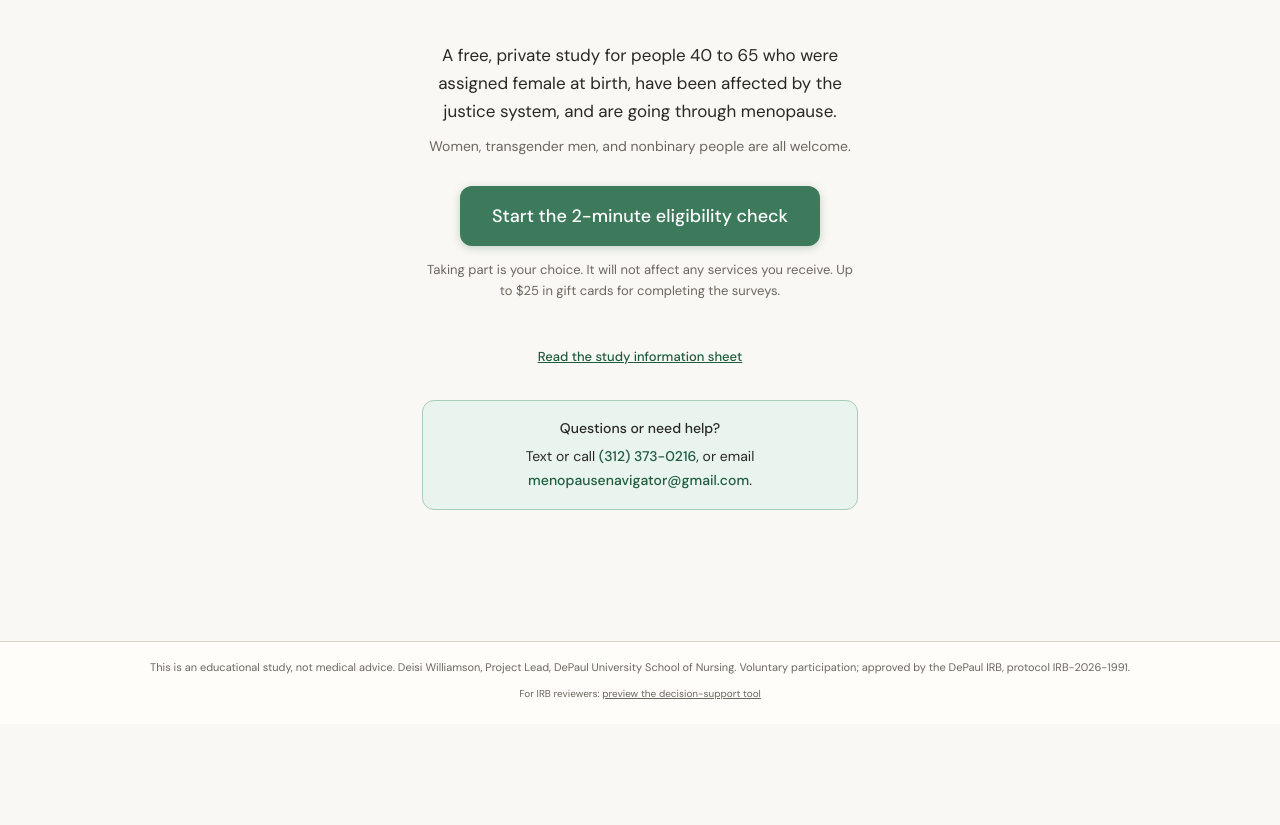
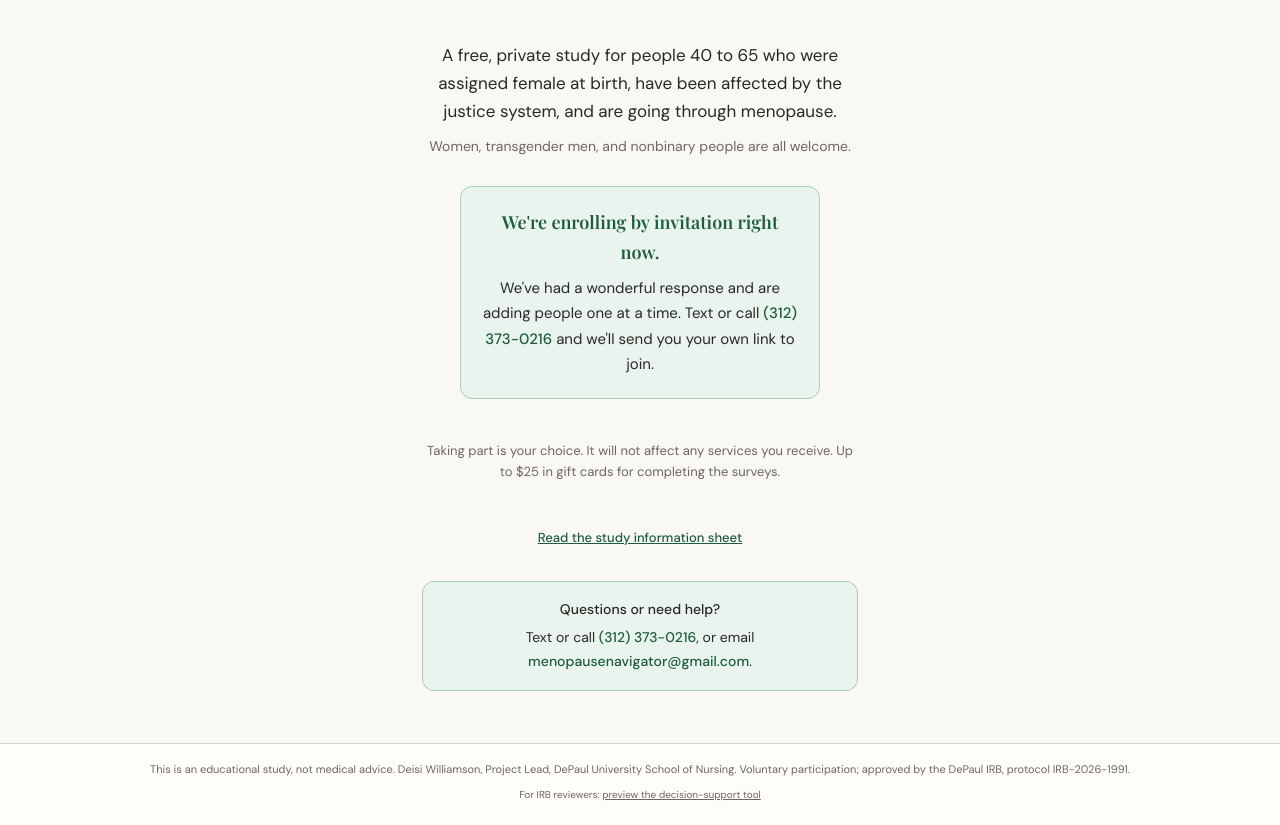
Before and after one commit to deisiwilliamson-r/menopause-navigator-site, a plain HTML site: page index.html in a window 1280 px wide. Shown: the part 76-901 px from the top of the page. Before the commit the page ends 800 px from the top, so only its background shows below. Drawn offline with nearby package versions, Linux system fonts and the light colour scheme; a web font is replaced by a local one.

Commit message:
Add files via upload

```diff
--- a/index.html
+++ b/index.html
@@ -29,6 +29,9 @@ body{font-family:'DM Sans',sans-serif;background:var(--cream);color:var(--ch);mi
 .cta{display:block;width:100%;background:var(--sage);color:#fff;font-family:'DM Sans',sans-serif;font-size:18px;font-weight:500;line-height:1.35;text-decoration:none;text-align:center;padding:18px 20px;border-radius:12px;box-shadow:0 2px 8px rgba(30,92,62,.25);}
 .cta:active{background:var(--sd);}
 .note{font-size:13px;line-height:1.6;color:var(--mid);margin-top:14px;margin-bottom:32px;}
+.invite{width:100%;background:var(--sl);border:1px solid var(--sm);border-radius:12px;padding:20px 20px;font-size:15px;line-height:1.7;color:var(--ch);margin-bottom:28px;}
+.invite strong{display:block;font-family:'Playfair Display',serif;font-size:18px;font-weight:600;color:var(--sd);margin-bottom:8px;}
+.invite a{color:var(--sd);text-decoration:none;font-weight:500;}
 .help{width:100%;background:var(--sl);border:1px solid var(--sm);border-radius:12px;padding:16px 18px;font-size:14px;line-height:1.7;color:var(--ch);margin-bottom:28px;}
 .help strong{display:block;font-weight:500;margin-bottom:4px;}
 .help a{color:var(--sd);text-decoration:none;font-weight:500;}
@@ -39,6 +42,7 @@ body{font-family:'DM Sans',sans-serif;background:var(--cream);color:var(--ch);mi
   .wordmark{font-size:28px;}
   .main{padding-top:48px;}
   .cta{max-width:360px;}
+  .invite{max-width:360px;}
 }
 </style>
 </head>
@@ -47,7 +51,16 @@ body{font-family:'DM Sans',sans-serif;background:var(--cream);color:var(--ch);mi
 <div class="main">
   <p class="intro">A free, private study for people 40 to 65 who were assigned female at birth, have been affected by the justice system, and are going through menopause.</p>
   <p class="welcome">Women, transgender men, and nonbinary people are all welcome.</p>
-  <a class="cta" href="https://depaul.qualtrics.com/jfe/form/SV_733alt61cJMDkfc">Start the 2-minute eligibility check</a>
+
+  <!-- Invite-only notice: shown by default (fails safe if JS is off) -->
+  <div id="inviteNote" class="invite">
+    <strong>We're enrolling by invitation right now.</strong>
+    We've had a wonderful response and are adding people one at a time. Text or call <a href="tel:+13123730216">(312) 373-0216</a> and we'll send you your own link to join.
+  </div>
+
+  <!-- Real survey button: hidden until the access tag is present -->
+  <a id="ctaBtn" class="cta" href="https://depaul.qualtrics.com/jfe/form/SV_733alt61cJMDkfc" style="display:none;">Start the 2-minute eligibility check</a>
+
   <p class="note">Taking part is your choice. It will not affect any services you receive. Up to $25 in gift cards for completing the surveys.</p>
   <p class="note"><a href="information-sheet.html" style="color:var(--sd);font-weight:500;">Read the study information sheet</a></p>
   <div class="help">
@@ -58,5 +71,15 @@ body{font-family:'DM Sans',sans-serif;background:var(--cream);color:var(--ch);mi
 <div class="footer">This is an educational study, not medical advice. Deisi Williamson, Project Lead, DePaul University School of Nursing. Voluntary participation; approved by the DePaul IRB, protocol IRB-2026-1991.
   <div class="reviewer">For IRB reviewers: <a href="tool/">preview the decision-support tool</a></div>
 </div>
+<script>
+  // Access gate: the survey button appears only when the link carries ?j=7fx2n9k
+  (function(){
+    var ok = /[?&]j=7fx2n9k(&|$)/.test(window.location.search);
+    var btn = document.getElementById('ctaBtn');
+    var note = document.getElementById('inviteNote');
+    if (ok){ btn.style.display = 'block'; note.style.display = 'none'; }
+    else   { btn.style.display = 'none';  note.style.display = 'block'; }
+  })();
+</script>
 </body>
 </html>
```
